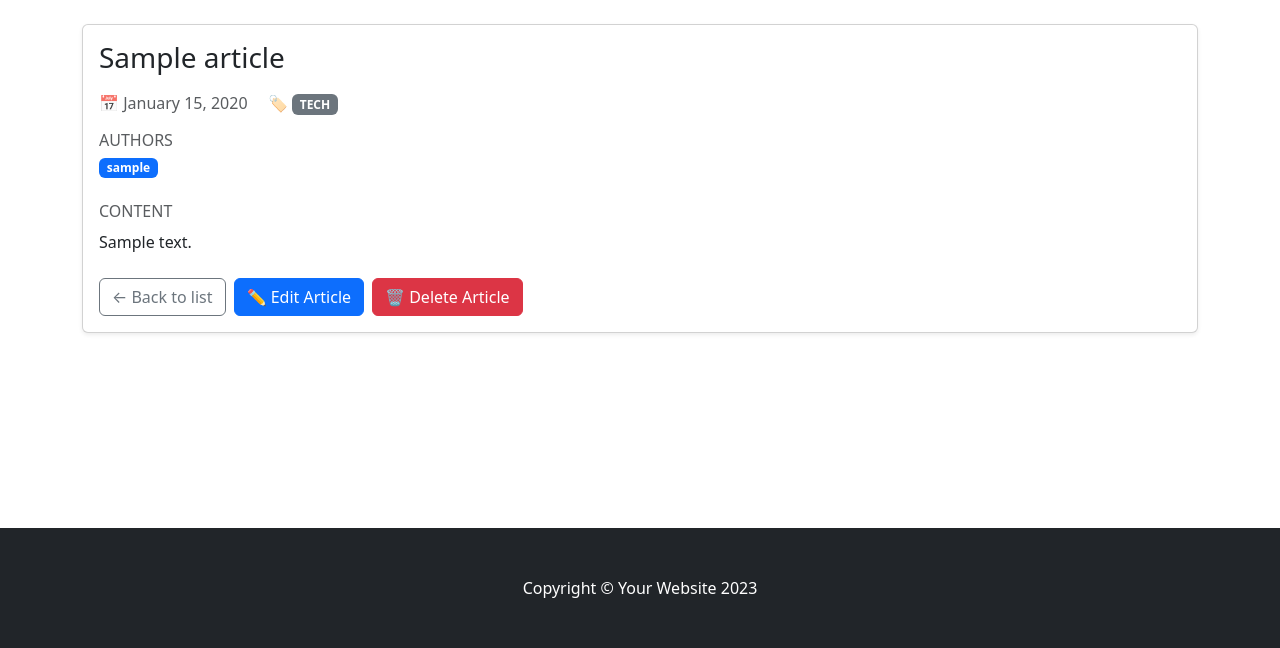
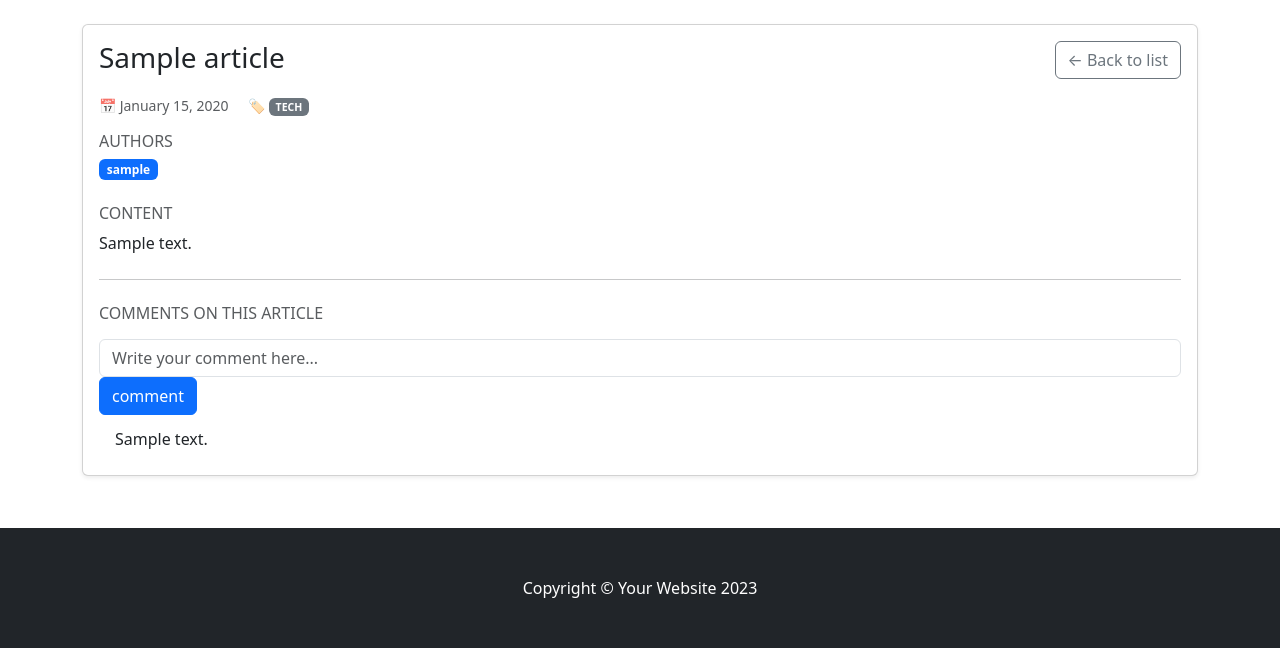
Before and after one commit to AhmadIrsahaid/Maqal-final-Project, a Django app: page /article/1/ in a window 1280 px wide. Shown: the part 152-800 px from the top of the page. Run offline with Django 5.2, Linux system fonts and the light colour scheme; tables that the repository leaves empty hold one stand-in row (values such as "Sample post").

Commit message:
add a comments feature

```diff
--- a/backend/finalProject/polls/form.py
+++ b/backend/finalProject/polls/form.py
@@ -1,5 +1,7 @@
+# forms.py
 from django import forms
-from django.contrib.auth.forms import UserCreationForm # For basic user creation
+from .models import Comments
+from django.contrib.auth.forms import UserCreationForm
 from .models import  User
 from django.contrib.auth import get_user_model
 from django.core.exceptions import ValidationError
@@ -43,3 +45,16 @@ class ReaderSignUpForm(forms.ModelForm):
         if commit:
             user.save()
         return user
+
+
+class AddComment(forms.ModelForm):
+    class Meta:
+        model = Comments
+        fields = ["content"]
+        widgets = {
+            "content": forms.TextInput(attrs={
+                "class": "form-control md-3",
+                "placeholder": "Write your comment here...",
+                "row" :"1"
+            })
+        }
--- a/backend/finalProject/polls/templates/articles/article_detail.html
+++ b/backend/finalProject/polls/templates/articles/article_detail.html
@@ -1,32 +1,39 @@
 {% extends 'base.html' %}
 {% block detail %}
 
-
 <div class="container py-5">
-  <!-- Breadcrumbs -->
   <nav aria-label="breadcrumb" class="mb-4">
     <ol class="breadcrumb">
-      <li class="breadcrumb-item"><a href="#">Articles</a></li>
+      <li class="breadcrumb-item"><a href="{% url 'list-articles' %}">Articles</a></li>
       <li class="breadcrumb-item active" aria-current="page">{{ articles.title }}</li>
     </ol>
   </nav>
 
   <div class="card shadow-sm">
     <div class="card-body">
-      <h1 class="h3 mb-3">{{ articles.title }}</h1>
+      <div class="d-flex align-items-start justify-content-between flex-wrap gap-2 mb-3">
+        <h1 class="h3 mb-0">{{ articles.title }}</h1>
 
-      <div class="mb-3 text-muted">
-        <span class="me-3">
-          📅
+        <div class="d-flex gap-2">
+          <a href="{% url 'list-articles' %}" class="btn btn-outline-secondary">
+            ← Back to list
+          </a>
+
+          {% if can_edit%}
+            <a href="{% url 'edit-article' articles.pk %}" class="btn btn-primary">✏️ Edit Article</a>
+            <a href="{% url 'article-delete' articles.pk %}" class="btn btn-danger">🗑️ Delete Article</a>
+          {% endif %}
+        </div>
+      </div>
+
+      <div class="text-muted small mb-3">
+        <span class="me-3">📅
           {% if articles.publication_date %}
             {{ articles.publication_date|date:"F j, Y" }}
-          {% else %}
-            Not published
-          {% endif %}
+          {% else %} Not published {% endif %}
         </span>
 
-        <span class="me-3">
-          🏷️
+        <span class="me-3">🏷️
           {% if articles.category %}
             <span class="badge text-bg-secondary">{{ articles.category }}</span>
           {% else %}
@@ -35,14 +42,15 @@
         </span>
       </div>
 
-
       <div class="mb-4">
         <h2 class="h6 text-uppercase text-muted mb-2">Authors</h2>
         {% with authors_qs=articles.authors.all %}
           {% if authors_qs %}
             <div class="d-flex flex-wrap gap-2">
               {% for author in authors_qs %}
-                <span class="badge text-bg-primary">{{ author.get_full_name|default:author.username }}</span>
+                <span class="badge text-bg-primary">
+                  {{ author.get_full_name|default:author.username }}
+                </span>
               {% endfor %}
             </div>
           {% else %}
@@ -51,7 +59,6 @@
         {% endwith %}
       </div>
 
-      <!-- Content -->
       <div class="mb-4">
         <h2 class="h6 text-uppercase text-muted mb-2">Content</h2>
         <div class="fs-6">
@@ -63,13 +70,30 @@
         </div>
       </div>
 
-      <div class="d-flex gap-2">
-        <a href="{% url 'list-articles'  %}" class="btn btn-outline-secondary">← Back to list</a>
-        <a href=" {% url 'edit-article' articles.pk %}" class="btn btn-primary">✏️  Edit Article</a>
-        <a href="{% url 'article-delete'  articles.pk%}" class="btn btn-danger" >
-          🗑️ Delete Article
-        </a>
+      <hr class="my-4">
+
+      <div>
+        <h2 class="h6 text-uppercase text-muted mb-3">Comments on this Article</h2>
+          <form method="post">
+        {% csrf_token %}
+        {{ comment_form.content }}
+        <button type="submit" class="btn btn-primary">comment</button>
+           </form>
+
+        {% if articles.comments.all %}
+  <ul class="list-group list-group-flush">
+    {% for c in articles.comments.all %}
+      <li class="list-group-item d-flex justify-content-between align-items-start">
+        <div>
+          <div class="mt-1">{{ c.content }}</div>
+        </div>
+      </li>
+    {% endfor %}
+  </ul>
+{% endif %}
+
       </div>
+
     </div>
   </div>
 </div>
--- a/backend/finalProject/polls/templates/articles/article_list.html
+++ b/backend/finalProject/polls/templates/articles/article_list.html
@@ -3,7 +3,7 @@
 	<div class="container mt-5">
     <h1 class="mb-4 text-primary">📄 Article List</h1>
 
- <a href="{% url 'create-article' %}" class="btn btn-success mb-3">➕ Add New Article</a>
+    	<a href="{% url 'create-article' %}" class="btn btn-success mb-3">➕ Add New Article</a>
 
     <ul class="list-group">
         {% for article in articles %}
--- a/backend/finalProject/polls/templates/base.html
+++ b/backend/finalProject/polls/templates/base.html
@@ -59,14 +59,17 @@
     {% block detail %}{% endblock %}
     {% block about %}{% endblock %}
     {% block home %}{% endblock %}
+    {% block update %}{% endblock %}
+    {% block delete %}{% endblock %}
+    {% block create %}
+    {% endblock %}
   </main>
-
-  <footer class="py-5 bg-dark">
+	<footer class="py-5 bg-dark">
     <div class="container">
       <p class="m-0 text-center text-white">Copyright &copy; Your Website 2023</p>
     </div>
+
   </footer>
-
   <script src="https://cdn.jsdelivr.net/npm/bootstrap@5.3.2/dist/js/bootstrap.bundle.min.js"></script>
 </body>
 </html>
--- /dev/null
+++ b/backend/finalProject/polls/templates/footer.html
@@ -0,0 +1,6 @@
+{% extends 'base.html' %}
+
+{% block footer %}
+
+
+{% endblock %}
--- a/backend/finalProject/polls/urls.py
+++ b/backend/finalProject/polls/urls.py
@@ -1,7 +1,7 @@
 # polls/urls.py
 from django.urls import path ,include
 from . import views
-from .views import *
+from polls.views import *
 from django.views.generic import TemplateView
 urlpatterns = [
     path("accounts/", include("django.contrib.auth.urls")),
@@ -20,4 +20,5 @@ urlpatterns = [
     # path('', views.BasePageView.as_view(), name='base-page'),
     path('about', views.AboutPageView.as_view(), name='about-page'),
     path("signup/", ReaderSignUpView.as_view(), name="signup"),
+    path("article/<int:pk>/comment/", CommentCreateView.as_view(), name="article-add-comment"),
 ]
--- a/backend/finalProject/polls/views.py
+++ b/backend/finalProject/polls/views.py
@@ -1,23 +1,23 @@
 # views.py
-from django.contrib.auth.forms import UserCreationForm
 from django.http import JsonResponse
-from django.views.generic import ListView, DetailView, CreateView, UpdateView, DeleteView, TemplateView
-from polls.models import Article, User
-from django.urls import reverse_lazy
-from polls.form import *
-from django.views.generic import TemplateView
-from .models import Article
 from django.contrib.auth import authenticate, login
-from django.contrib.auth import authenticate, login
-from django.urls import reverse_lazy
-from django.views.generic import CreateView
-from .form import ReaderCreationForm
+from django.shortcuts import get_object_or_404
+from django.urls import reverse, reverse_lazy
+from django.views.generic import (
+    ListView, DetailView, CreateView, UpdateView, DeleteView, TemplateView
+)
+from django.contrib.auth.mixins import LoginRequiredMixin
+from django.shortcuts import get_object_or_404, redirect
+
+from .models import Article, User, Comments
+from polls.form import ReaderCreationForm, ReaderSignUpForm ,AddComment
+
+
 def home(request):
-    data = {
+    return JsonResponse({
         'message': 'Welcome from Django!',
         'content': 'This data comes from your Django backend',
-    }
-    return JsonResponse(data)
+    })
 
 
 class BasePageView(TemplateView):
@@ -29,7 +29,6 @@ class AboutPageView(TemplateView):
     template_name = "About.html"
 
 
-
 class HomePageView(TemplateView):
     template_name = "home.html"
 
@@ -38,53 +37,75 @@ class HomePageView(TemplateView):
         ctx["articles"] = Article.objects.all()
         return ctx
 
+
 def list_articles(request):
-    articles = Article.objects.all()
     data = [
-        {
-
-            'title': article.title,
-            'content' : article.content
-
-        }
-        for article in articles
+        {"title": a.title, "content": a.content}
+        for a in Article.objects.all()
     ]
     return JsonResponse(data, safe=False)
 
 
-
-# article views
 class ArticleListView(ListView):
     model = Article
     context_object_name = "articles"
     template_name = "articles/article_list.html"
 
+
 class ArticleCreateView(CreateView):
     model = Article
     fields = "__all__"
     template_name = "articles/article_create.html"
-    context_object_name = "articles"
+    context_object_name = "article"
     success_url = reverse_lazy("list-articles")
+
 
 class ArticleUpdateView(UpdateView):
     model = Article
     fields = "__all__"
     template_name = "articles/article_update.html"
-    context_object_name = "articles"
+    context_object_name = "article"
     success_url = reverse_lazy("list-articles")
+
 
 class ArticleDetailView(DetailView):
     model = Article
     template_name = "articles/article_detail.html"
     context_object_name = "articles"
 
+    def get_context_data(self, **kwargs):
+        ctx = super().get_context_data(**kwargs)
+        ctx['can_edit'] = self.object.can_edit(self.request.user)
+        ctx['comment_form'] = AddComment()
+        return ctx
+
+    def get_success_url(self):
+         return reverse('article-detail',kwargs={'pk' : self.object.pk})
+
+
+    def post(self, request, *args, **kwargs):
+        self.object = self.get_object()
+        form = AddComment(request.POST)
+        if form.is_valid():
+            comment = form.save(commit=False)
+            comment.user = request.user
+            comment.article = self.object
+            comment.save()
+            return redirect(self.get_success_url())
+        ctx = self.get_context_data()
+        ctx['comment_form'] = form
+        return self.render_to_response(ctx)
+
+
+
+
 class ArticleDeleteView(DeleteView):
     model = Article
     template_name = "articles/article_delete.html"
-    context_object_name = "articles"
+    context_object_name = "article"
     success_url = reverse_lazy("list-articles")
 
-# Reader views
+
 class UserListView(ListView):
     model = User
     template_name = "users/list_user.html"
@@ -95,15 +116,14 @@ class UserCreateView(CreateView):
     model = User
     form_class = ReaderCreationForm
     template_name = "users/create_user.html"
-    context_object_name = "users"
+    context_object_name = "user"
     success_url = reverse_lazy("user-list")
 
 
 class UserDetailView(DetailView):
     model = User
     template_name = "users/detail_user.html"
-    context_object_name = "users"
-
+    context_object_name = "user"
 
 
 class ReaderSignUpView(CreateView):
@@ -112,8 +132,25 @@ class ReaderSignUpView(CreateView):
     template_name = "registration/signup.html"
 
     def form_valid(self, form):
-        form.save()
-        auth_user = authenticate(self.request, email=User.email, password=form.cleaned_data["password1"])
+        user = form.save()
+        auth_user = authenticate(self.request,
+                                 email=form.cleaned_data.get("email"),
+                                 password=form.cleaned_data.get("password1"))
         if auth_user:
             login(self.request, auth_user)
         return super().form_valid(form)
+
+
+class CommentCreateView(CreateView):
+        model = Comments
+        form_class = AddComment
+        template_name = "articles/article_detail.html"
+        context_object_name = "comment"
+
+        def form_valid(self, form):
+            form.instance.user = self.request.user
+            form.instance.article_id = self.kwargs["pk"]
+            return super().form_valid(form)
+
+        def get_success_url(self):
+            return reverse("article-detail", args=[self.kwargs["pk"]])
```
Also changed, not shown: backend/finalProject/polls/models.py (+14 -1 lines), backend/finalProject/polls/templates/articles/article_create.html (+4 -14 lines), backend/finalProject/polls/templates/articles/article_delete.html (+4 -14 lines), backend/finalProject/polls/templates/articles/article_update.html (+4 -15 lines).
